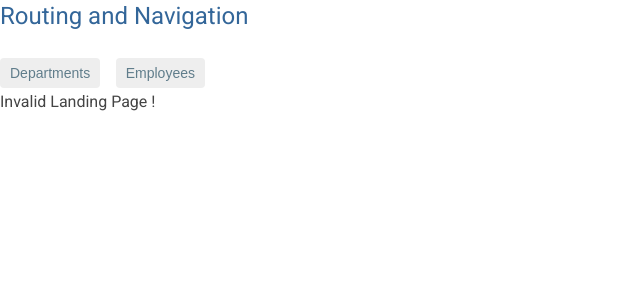
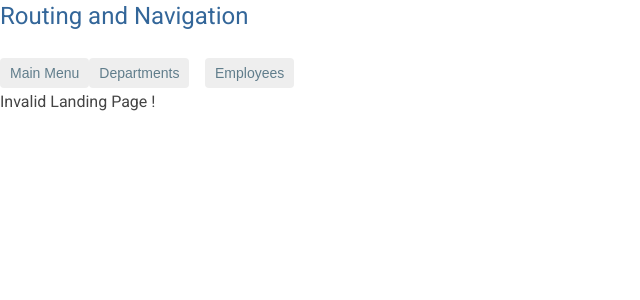
Before and after one commit to yuhup2edy/hello-world, an Angular app: page /my-nav in a window 1280 px wide. Shown: the top 300 px of the page, without its empty margins (0-640 px from the left). Built offline with nearby package versions, Linux system fonts and the light colour scheme.

Commit message:
added menu but will not work

```diff
--- a/package.json
+++ b/package.json
@@ -22,6 +22,7 @@
     "@angular/platform-browser-dynamic": "~9.0.2",
     "@angular/router": "~9.0.2",
     "rxjs": "~6.5.4",
+    "rxjs-compat": "^6.5.5",
     "tslib": "^1.10.0",
     "zone.js": "~0.10.2"
   },
--- a/src/app/app-routing.module.ts
+++ b/src/app/app-routing.module.ts
@@ -10,8 +10,8 @@ import { MyNavComponent } from './my-nav/my-nav.component';
 
 
 const routes: Routes = [
-  {path : '',redirectTo : '/departments',pathMatch : 'full'},
-  //{path : '',redirectTo : '/my-nav',pathMatch : 'full'},
+  //{path : '',redirectTo : '/departments',pathMatch : 'full'},
+  {path : '',redirectTo : 'my-nav',pathMatch : 'full'},
   {path : 'departments',component : DepartmentListComponent},
   {path : 'employees',component : EmployeeListComponent},
   {
--- a/src/app/app.component.html
+++ b/src/app/app.component.html
@@ -9,6 +9,7 @@
 
 <H1> Routing and Navigation</H1>
 <nav>
+    <a routerLink = "/mynav"      routerLinkActive = "active"> Main Menu</a>
     <a routerLink = "/departments" routerLinkActive = "active">Departments</a>
     &nbsp;&nbsp;
     <a routerLink ="/employees" routerLinkActive = "active">Employees</a>
```
Also changed, not shown: 1 other file (tests, documents, lock files or other folders).
